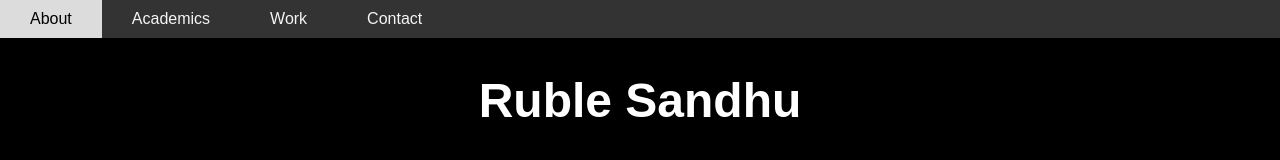
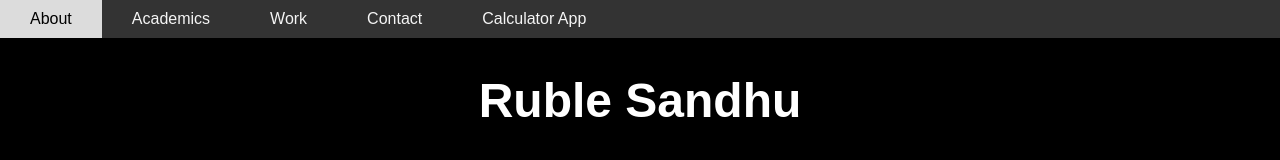
Before and after one commit to hrsandhu/hrsandhu.github.io, a plain HTML site: page index.html in a window 1280 px wide. Shown: the top 160 px of the page. Drawn offline with Linux system fonts and the light colour scheme.

Commit message:
Update index.html

```diff
--- a/index.html
+++ b/index.html
@@ -15,6 +15,7 @@
     <a href="academics.html">Academics</a>
     <a href="work.html">Work</a>
     <a href="contact.html">Contact</a>
+    <a href="calculator.html">Calculator App</a>
 </div>
 
 <!--header-->
```
